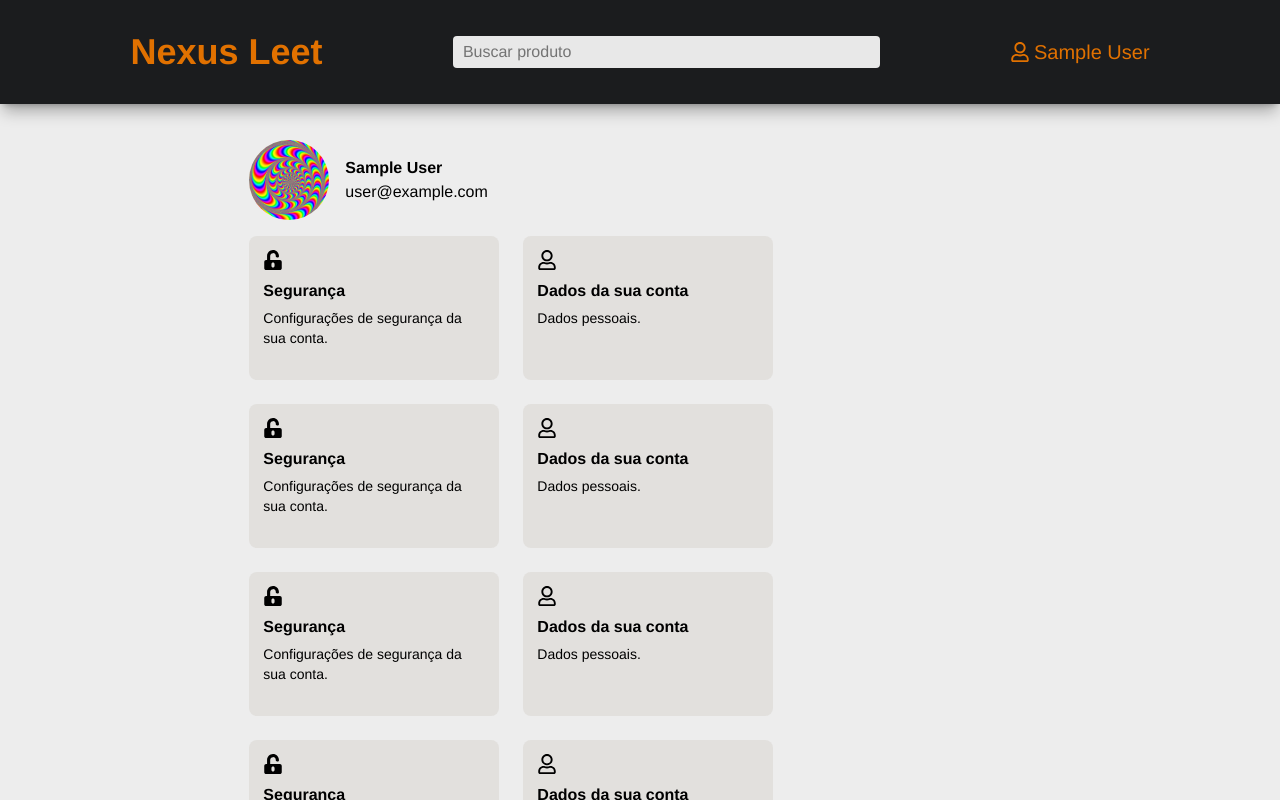
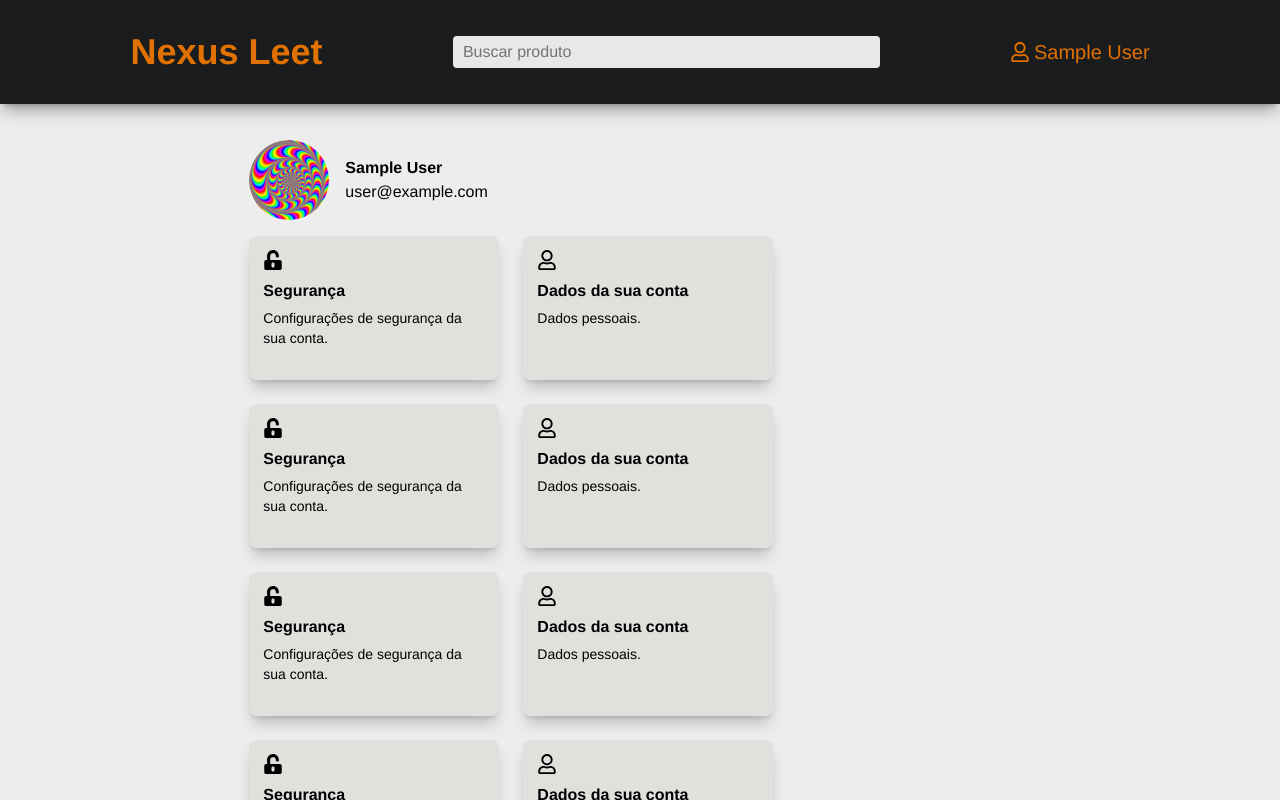
Before and after one commit to gustavocarvalho-ra/NextJs-NexusLeet, a Next.js app: page /my-account/user in a window 1280 px wide. Built offline with nearby package versions, Linux system fonts and the light colour scheme; no server answers; sample sign-in values are in the browser's storage.

Commit message:
style: add box shadow and transition hover

```diff
--- a/src/app/components/ui/CardUser.tsx
+++ b/src/app/components/ui/CardUser.tsx
@@ -10,7 +10,7 @@ export default function CardUser({icon, TextStr, AboutStr}: CardInt) {
 
 
   return (
-    <div className="w-[32%] h-36 bg-(--mod) flex flex-col justify-center rounded-lg p-3.5">
+    <div className="w-[32%] h-36 bg-(--mod) flex flex-col justify-center rounded-lg p-3.5 shadow-lg/20 transition duration-150 ease-in-out  hover:shadow-lg/30">
       <h1 className="font-black h-1/4 text-xl">{icon}</h1>
       <h2 className="font-semibold h-1/4">{TextStr}</h2>
       <h4 className="font-extralight h-1/2 text-sm">{AboutStr}</h4>
```
